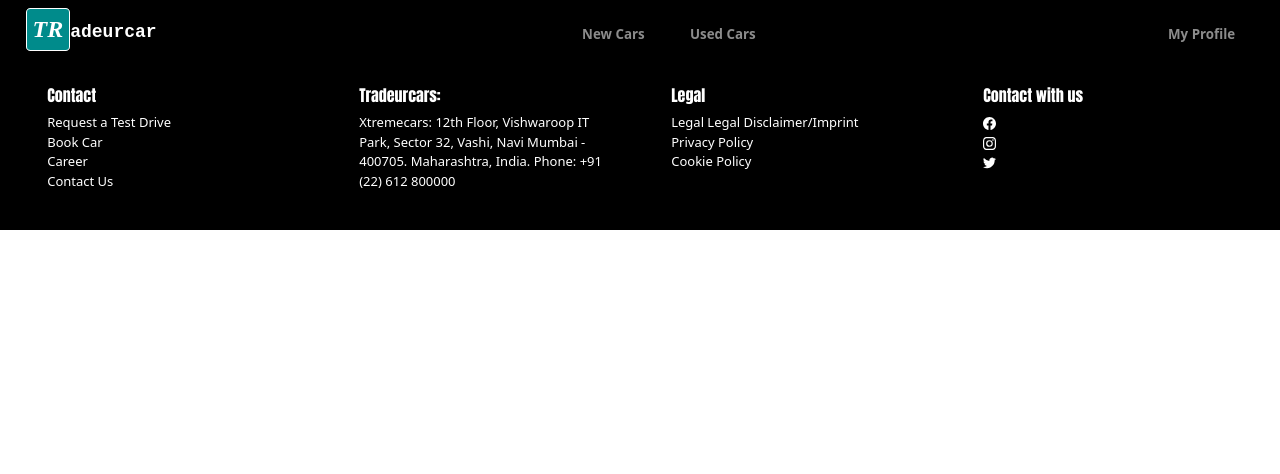
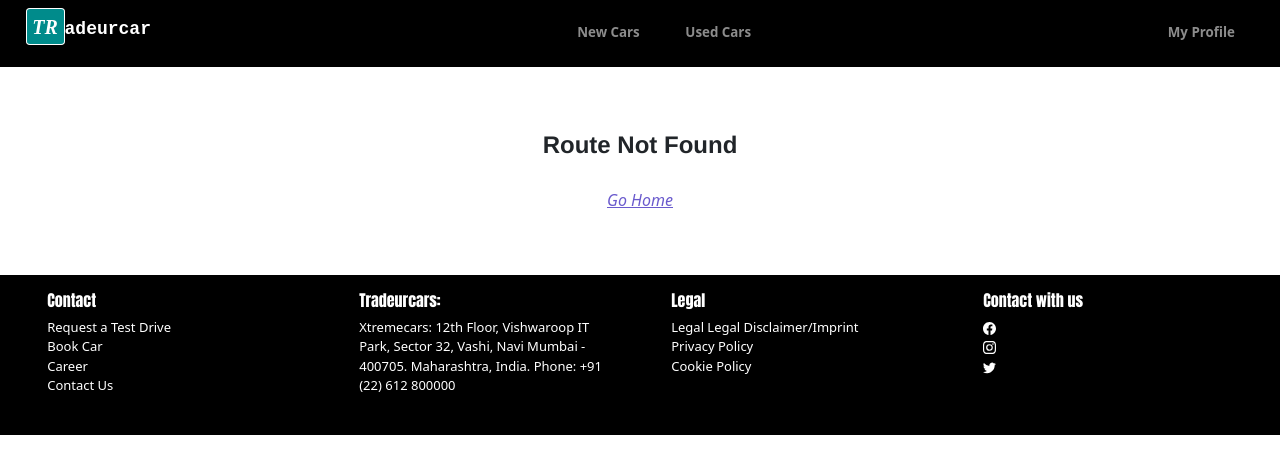
Before and after one commit to DteTRPod3/TRTraining_FinalAssignment, a React (Create React App) app in the folder tradeurcar/: page /page_notfound in a window 1280 px wide. Shown: the top 474 px of the page. Built offline with nearby package versions, Linux system fonts and the light colour scheme.

Commit message:
Default route and page not found

```diff
--- a/tradeurcar/src/Components/Navbar/TopNavbar.scss
+++ b/tradeurcar/src/Components/Navbar/TopNavbar.scss
@@ -8,7 +8,7 @@
   align-items: baseline;
   margin-left: 2%;
   margin-right: auto;
-  h4 {
+  h5 {
     background-color: darkcyan;
     padding: 5%;
     border: 0.1rem solid white;
@@ -18,6 +18,7 @@
     font-style: italic;
   }
   p {
+    align-items: baseline;
     font-size: large;
     font-weight: 600;
     font-family: "Courier New", Courier, monospace;
--- a/tradeurcar/src/Components/Navbar/TopNavbar.tsx
+++ b/tradeurcar/src/Components/Navbar/TopNavbar.tsx
@@ -2,24 +2,23 @@ import React from "react";
 import { Navbar, Nav } from "react-bootstrap";
 import "./TopNavbar.scss";
 import { Link } from "react-router-dom";
+import carlogo from "../../Assets/car-logo.jpeg";
 
 function TopNavbar() {
   return (
     <Navbar bg="black" variant="dark" className="nav-container" sticky="top">
       <Navbar.Brand href="/" className="logo">
-        <h4>TR</h4>
+        {/* <img src={carlogo} height="100%" width="30" alt="" /> */}
+        <h5>TR</h5>
         <p>adeurcar</p>
       </Navbar.Brand>
-      {/* <div className="container2"> */}
       <Nav className="container2">
         <Link to="/cars" className="nav-link">
           New Cars
         </Link>
-
         <Nav.Link>Used Cars</Nav.Link>
         <Nav.Link id="profile">My Profile</Nav.Link>
       </Nav>
-      {/* </div> */}
     </Navbar>
   );
 }
--- /dev/null
+++ b/tradeurcar/src/Components/NotFound/NotFound.scss
@@ -0,0 +1,13 @@
+.notfoundContainer {
+  margin: 5%;
+  text-align: center;
+  h4 {
+    font-family: "Franklin Gothic Medium", "Arial Narrow", Arial, sans-serif;
+    font-weight: bold;
+  }
+  h6 {
+    font-style: oblique;
+    text-decoration: underline;
+    color: slateblue;
+  }
+}
--- /dev/null
+++ b/tradeurcar/src/Components/NotFound/NotFound.tsx
@@ -0,0 +1,18 @@
+import React from "react";
+import { Container } from "react-bootstrap";
+import { Link } from "react-router-dom";
+import "./NotFound.scss";
+
+function NotFound() {
+  return (
+    <Container className="notfoundContainer">
+      <h4>Route Not Found</h4>
+      <br />
+      <Link to="/home">
+        <h6>Go Home</h6>
+      </Link>
+    </Container>
+  );
+}
+
+export default NotFound;
--- a/tradeurcar/src/Components/RounterComponent/RouterComponent.tsx
+++ b/tradeurcar/src/Components/RounterComponent/RouterComponent.tsx
@@ -1,21 +1,24 @@
 import React from "react";
-import { Routes, Route } from "react-router-dom";
+import { Routes, Route, Navigate } from "react-router-dom";
 import Booking from "../Booking/Booking";
 import Confirmation from "../BookingConfirmation/Confirmation";
 import CarDetails from "../CarDetails/CarDetails";
 import CarsList from "../CarsList/CarsList";
 import HomePage from "../LandingPage/HomePage";
+import NotFound from "../NotFound/NotFound";
 
 function RouterComponent() {
   return (
     <div>
       <Routes>
-        <Route path="/" element={<HomePage />} />
+        <Route path="/" element={<Navigate to="/home" />} />
+        <Route path="/home" element={<HomePage />} />
         <Route path="/cars" element={<CarsList />} />
         <Route path="/cardetails/:id" element={<CarDetails />} />
         <Route path="/booking/:id" element={<Booking />} />
         <Route path="/booking_confirmation" element={<Confirmation />} />
-        <Route element={<HomePage />} />
+        <Route path="/page_notfound" element={<NotFound />} />
+        <Route path="*" element={<Navigate to="/page_notfound" />} />
         DefaultRoute
       </Routes>
     </div>
```
Also changed, not shown: tradeurcar/src/Assets/car-logo.jpeg (added).
